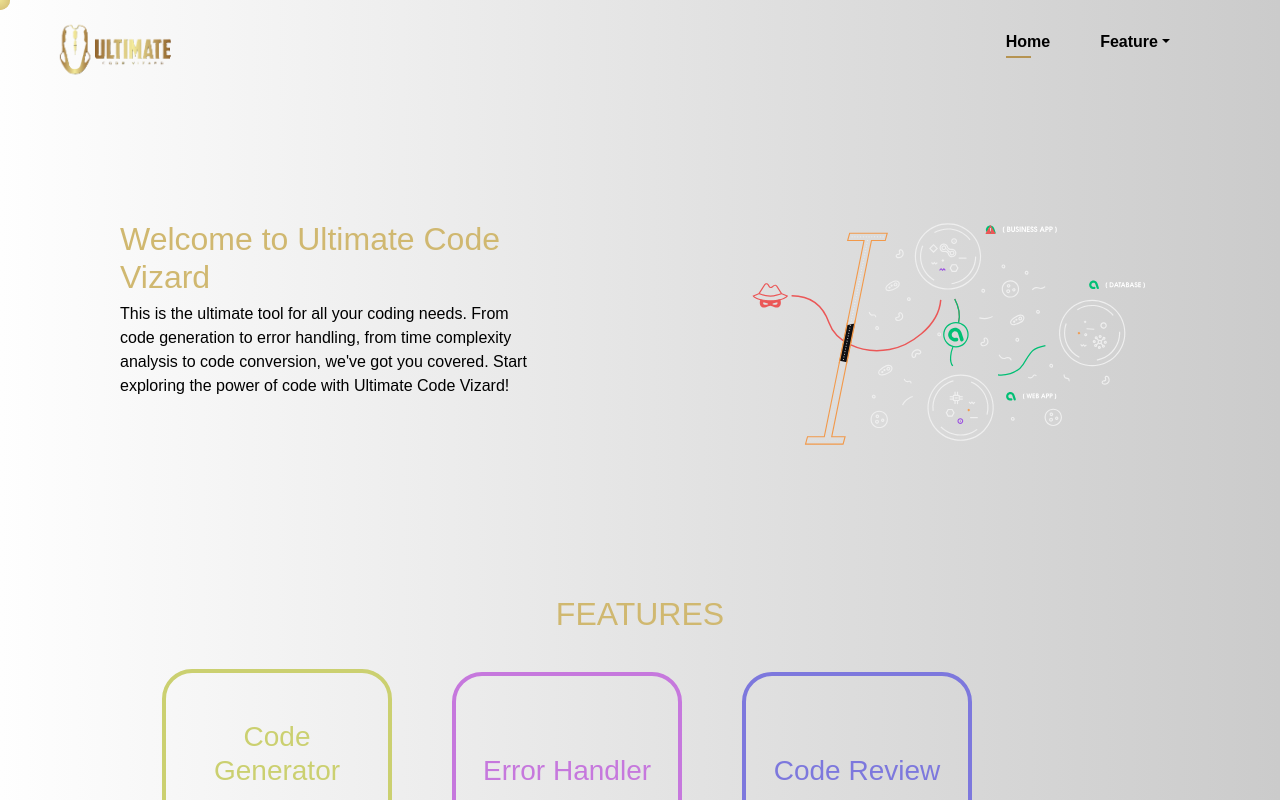
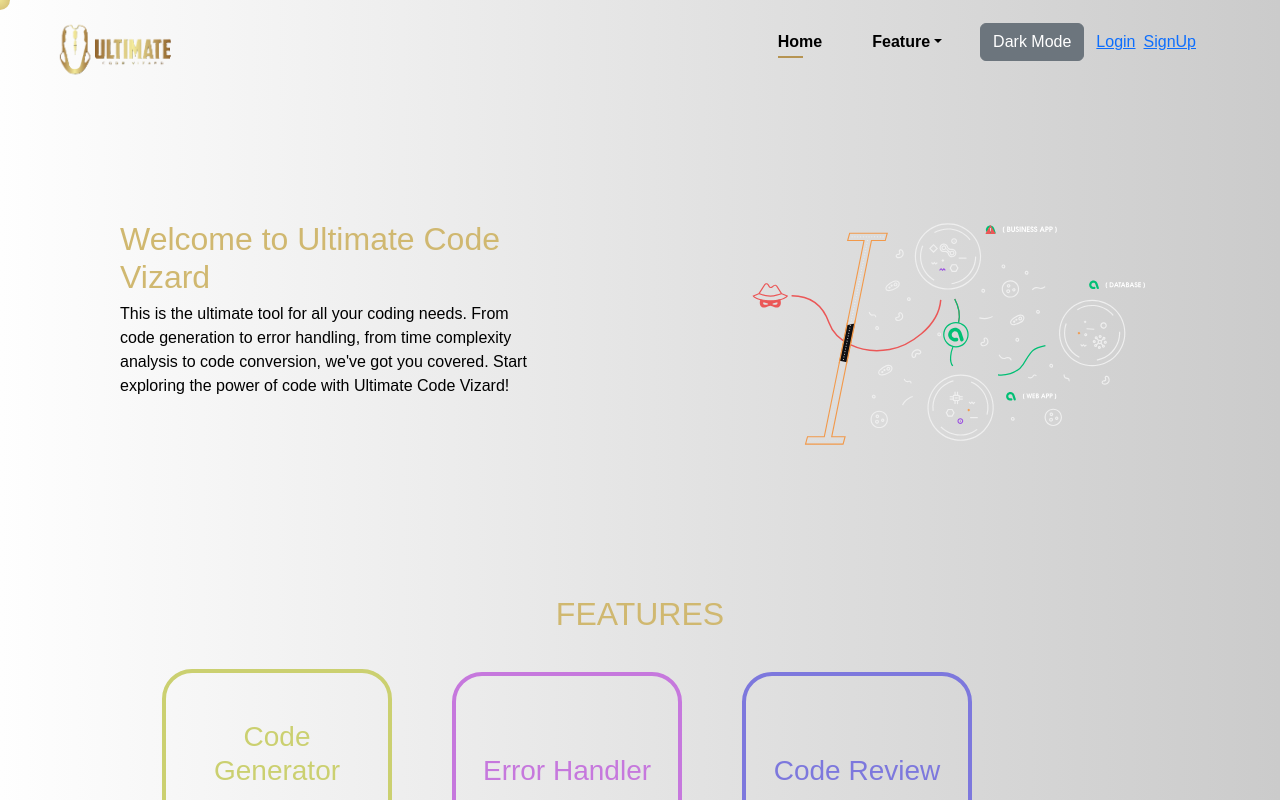
Before and after one commit to omkareshwar9849/UltimateCodeVizard, a React (Create React App) app in the folder frontend/: page / in a window 1280 px wide. Shown: the top 800 px of the page. Built offline with nearby package versions, Linux system fonts and the light colour scheme.

Commit message:
feat(frontend): update header component

```diff
--- a/frontend/src/components/header.jsx
+++ b/frontend/src/components/header.jsx
@@ -1,27 +1,24 @@
-import React, { useState } from 'react';
-import { Link } from 'react-router-dom'; // Import Link from react-router-dom
+import React from 'react';
+import { Link, useLocation, useNavigate } from "react-router-dom";
 import '../../src/App.css';
 import logo from "../images/logo2.png";
-import LoginForm from './LoginForm';
-import CustomCursor from './CustomCursor';
 
-function Header(Mode) {
-
-
-
+const Header = ({ darkMode, toggleColorMode }) => {
+    let navigate = useNavigate();
+    const handleLogout = () => {
+        localStorage.removeItem('token');
+        navigate("/login");
+    };
+    let location = useLocation();
 
     return (
-
-        <section id="header" className={Mode}>
-            <CustomCursor />
-
+        <section id="header" >
             <Link to="/"><img id='mainLogo' src={logo} alt="" /></Link> {/* Replace anchor tag with Link */}
-
             <div>
                 <ul id="navbar">
-                    <li className='navigators'><Link to="/" className="active">Home</Link></li> {/* Replace anchor tag with Link */}
+                    <li className='navigators'><Link to="/" className="active">Home</Link></li>
                     <li className="dropdown navigators">
-                        <a href="#" className="dropdown-toggle ">Feature</a>
+                        <a href="/" className="dropdown-toggle ">Feature</a>
                         <ul className="dropdown-menu ">
                             <li className='dropdown-links'><Link to="/feature/codegenerator">Code Generator</Link></li>
                             <li className='dropdown-links'><Link to="/feature/errorhandler">Error Handler</Link></li>
@@ -32,12 +29,24 @@ function Header(Mode) {
                             <li className='dropdown-links'><Link to="/feature/sqlconvert">Sql Converter</Link></li>
                         </ul>
                     </li>
-
-
+                    {/* <div className='toggle-switch' onClick={toggleColorMode}>
+                        <div className={`toggle-slider ${darkMode ? 'dark-mode' : 'light-mode'}`}></div>
+                    </div> */}
+                    <button onClick={toggleColorMode} className="btn btn-secondary mx-2">
+                        {darkMode ? 'Light Mode' : 'Dark Mode'}
+                    </button>
+                    {!localStorage.getItem('token') ? (
+                            <form className="d-flex">
+                                <Link className="golden-button mx-1" to="/login" role='button'>Login</Link>
+                                <Link className="golden-button mx-1" to="/signup" role='button'>SignUp</Link>
+                            </form>
+                        ) : (
+                            <button onClick={handleLogout} className="golden-button">Logout</button>
+                        )}
                 </ul>
             </div>
         </section>
-    );
+    )
 }
 
 export default Header;
```
